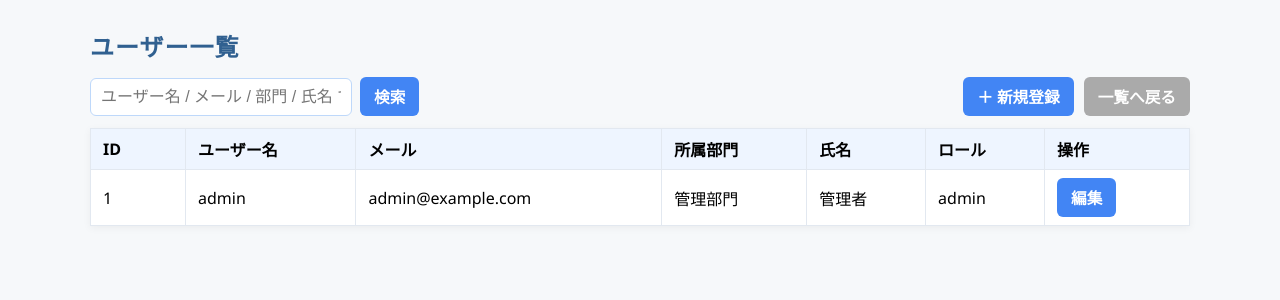
After one commit to ai-programming-base/crud-app, a Flask app: page /users in a window 1280 px wide. The commit adds this page. Shown: the top 300 px of the page. Run offline with Flask 3, Linux system fonts and the light colour scheme; the visitor is signed in with stand-in values (Sample User, id 1); data comes from the database, SQL or seed files in the repository.

Commit message:
ユーザー編集機能を追加

```diff
--- a/app.py
+++ b/app.py
@@ -333,6 +333,110 @@ def register():
             return redirect(url_for('login'))
 
     return render_template('register.html', roles=roles)
+
+
+@app.route('/users', methods=['GET'])
+@login_required
+@roles_required('admin', 'manager')
+def users_list():
+    db = get_db()
+    q = request.args.get('q', '').strip()
+
+    base_sql = """
+        SELECT
+            u.id, u.username, u.email, u.department, u.realname,
+            COALESCE(GROUP_CONCAT(r.name, ', '), '') AS roles
+        FROM users u
+        LEFT JOIN user_roles ur ON ur.user_id = u.id
+        LEFT JOIN roles r ON r.id = ur.role_id
+    """
+    params = []
+    where = ""
+    if q:
+        where = """
+            WHERE u.username LIKE ? OR u.email LIKE ?
+               OR u.department LIKE ? OR u.realname LIKE ?
+        """
+        like = f"%{q}%"
+        params = [like, like, like, like]
+
+    group_order = " GROUP BY u.id ORDER BY u.username ASC"
+
+    rows = db.execute(base_sql + where + group_order, params).fetchall()
+    users = [dict(r) for r in rows]
+
+    return render_template('users_list.html', users=users, q=q)
+
+
+@app.route('/users/<int:user_id>/edit', methods=['GET', 'POST'])
+@login_required
+@roles_required('admin', 'manager')
+def edit_user(user_id):
+    db = get_db()
+    # 編集対象ユーザー
+    user = db.execute("SELECT * FROM users WHERE id=?", (user_id,)).fetchone()
+    if not user:
+        flash("対象ユーザーが見つかりません")
+        return redirect(url_for('index'))
+
+    # 全ロール
+    roles = db.execute("SELECT id, name FROM roles").fetchall()
+    # そのユーザーの現在ロールID集合
+    cur_role_rows = db.execute("SELECT role_id FROM user_roles WHERE user_id=?", (user_id,)).fetchall()
+    current_role_ids = {str(r['role_id']) for r in cur_role_rows}
+
+    error = None
+    if request.method == 'POST':
+        username = request.form.get('username', '').strip()
+        password = request.form.get('password', '')  # 空なら変更しない
+        email = request.form.get('email', '').strip()
+        department = request.form.get('department', '').strip()
+        realname = request.form.get('realname', '').strip()
+        selected_roles = request.form.getlist('roles')
+
+        # 入力バリデーション
+        if not username or not email:
+            error = 'ユーザー名、メールは必須です'
+        else:
+            # 自分以外に同名がいないか
+            u = db.execute("SELECT id FROM users WHERE username=? AND id<>?", (username, user_id)).fetchone()
+            if u:
+                error = 'そのユーザー名は既に使われています'
+
+        if error:
+            flash(error)
+        else:
+            # users更新（パスワードは空なら変更しない）
+            if password:
+                db.execute(
+                    "UPDATE users SET username=?, password=?, email=?, department=?, realname=? WHERE id=?",
+                    (username, generate_password_hash(password), email, department, realname, user_id)
+                )
+            else:
+                db.execute(
+                    "UPDATE users SET username=?, email=?, department=?, realname=? WHERE id=?",
+                    (username, email, department, realname, user_id)
+                )
+
+            # ロール更新：一旦削除→再挿入
+            db.execute("DELETE FROM user_roles WHERE user_id=?", (user_id,))
+            for role_id in selected_roles:
+                db.execute("INSERT INTO user_roles (user_id, role_id) VALUES (?, ?)", (user_id, role_id))
+
+            db.commit()
+            flash('ユーザー情報を更新しました')
+            return redirect(url_for('edit_user', user_id=user_id))
+
+    # GET または バリデーションNG時の再表示
+    # 最新のユーザー情報を再取得してテンプレートに渡す
+    user = db.execute("SELECT * FROM users WHERE id=?", (user_id,)).fetchone()
+    cur_role_rows = db.execute("SELECT role_id FROM user_roles WHERE user_id=?", (user_id,)).fetchall()
+    current_role_ids = {str(r['role_id']) for r in cur_role_rows}
+
+    return render_template('user_edit.html',
+                           user=user,
+                           roles=roles,
+                           current_role_ids=current_role_ids)
 
 
 @app.route('/')
--- a/templates/menu.html
+++ b/templates/menu.html
@@ -32,7 +32,8 @@
         {% endif %}
         {% if 'admin' in g.user_roles or 'manager' in g.user_roles %}
             <a href="{{ url_for('approval', from_menu=1) }}" class="btn">承認アイテム</a>
-            <a href="{{ url_for('register') }}" class="btn btn-primary">ユーザー追加</a>
+            <a href="{{ url_for('register') }}" class="btn">ユーザー追加</a>
+            <a href="{{ url_for('users_list') }}" class="btn">ユーザー一覧</a>
             <a href="{{ url_for('select_field_config') }}" class="btn">起票フィールド選択肢設定</a>
         {% endif %}
     </div>
--- /dev/null
+++ b/templates/users_list.html
@@ -0,0 +1,85 @@
+<!DOCTYPE html>
+<html>
+<head>
+  <title>ユーザー一覧</title>
+  <meta name="viewport" content="width=device-width, initial-scale=1">
+  <style>
+    body { background:#f6f8fa; font-family:'Segoe UI','Meiryo',sans-serif; margin:0; }
+    .wrap { width:96%; max-width:1100px; margin:28px auto; }
+    h1 { margin:10px 0 14px; color:#306090; letter-spacing:1px; font-size:1.5rem; }
+    .toolbar { display:flex; gap:10px; align-items:center; margin-bottom:12px; flex-wrap:wrap; }
+    .search { display:flex; gap:8px; align-items:center; }
+    .input {
+      padding:9px 10px; border:1.5px solid #bed8fa; border-radius:6px; font-size:1rem; min-width:240px;
+    }
+    .btn, .link-btn {
+      background:#4285f4; color:#fff; border:none; border-radius:6px; font-size:0.98rem; font-weight:bold;
+      padding:8px 14px; cursor:pointer; text-decoration:none; display:inline-block; transition:background .15s;
+    }
+    .btn:hover, .link-btn:hover { background:#23468e; }
+    .btn-gray { background:#aaa; }
+    .btn-gray:hover { background:#888; }
+    table { border-collapse:collapse; width:100%; background:#fff; box-shadow:0 2px 8px rgba(0,0,0,.05); }
+    th, td { border:1px solid #e2e8f0; padding:8px 12px; }
+    th { background:#eef5ff; text-align:left; }
+    td.actions a { margin-right:8px; }
+    .subtle { color:#666; font-size:.95rem; margin-top:8px; }
+    .alert { background:#fff1f1; color:#db4437; padding:10px 13px; border-radius:5px; margin-bottom:14px; font-weight:bold; border-left:4px solid #db4437; }
+  </style>
+</head>
+<body>
+  <div class="wrap">
+    <h1>ユーザー一覧</h1>
+
+    {% with messages = get_flashed_messages() %}
+      {% if messages %}
+        <div class="alert">
+          {% for msg in messages %}{{ msg }}<br>{% endfor %}
+        </div>
+      {% endif %}
+    {% endwith %}
+
+    <div class="toolbar">
+      <form class="search" method="get">
+        <input class="input" type="text" name="q" placeholder="ユーザー名 / メール / 部門 / 氏名 で検索" value="{{ q or '' }}">
+        <button class="btn" type="submit">検索</button>
+        {% if q %}
+          <a class="link-btn btn-gray" href="{{ url_for('users_list') }}">クリア</a>
+        {% endif %}
+      </form>
+      <div style="flex:1"></div>
+      <a class="link-btn" href="{{ url_for('register') }}">＋ 新規登録</a>
+      <a class="link-btn btn-gray" href="{{ url_for('index') }}">一覧へ戻る</a>
+    </div>
+
+    <table>
+      <tr>
+        <th style="width:70px;">ID</th>
+        <th>ユーザー名</th>
+        <th>メール</th>
+        <th>所属部門</th>
+        <th>氏名</th>
+        <th>ロール</th>
+        <th style="width:120px;">操作</th>
+      </tr>
+      {% for u in users %}
+      <tr>
+        <td>{{ u.id }}</td>
+        <td>{{ u.username }}</td>
+        <td>{{ u.email }}</td>
+        <td>{{ u.department or '' }}</td>
+        <td>{{ u.realname or '' }}</td>
+        <td>{{ u.roles }}</td>
+        <td class="actions">
+          <a class="link-btn" href="{{ url_for('edit_user', user_id=u.id) }}">編集</a>
+        </td>
+      </tr>
+      {% endfor %}
+    </table>
+
+    {% if not users %}
+      <div class="subtle">ユーザーが見つかりません。</div>
+    {% endif %}
+  </div>
+</body>
+</html>
```
Also changed, not shown: templates/user_edit.html (added, +79 -0 lines).
